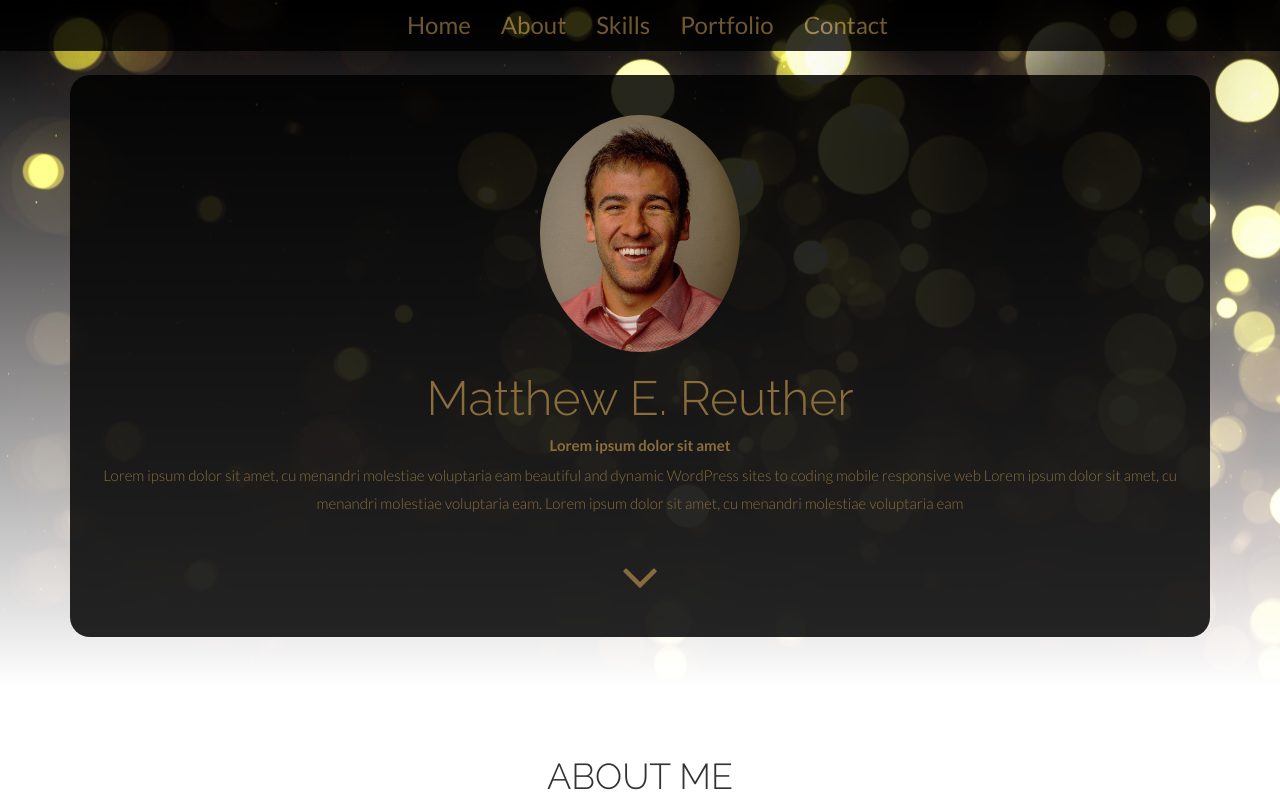
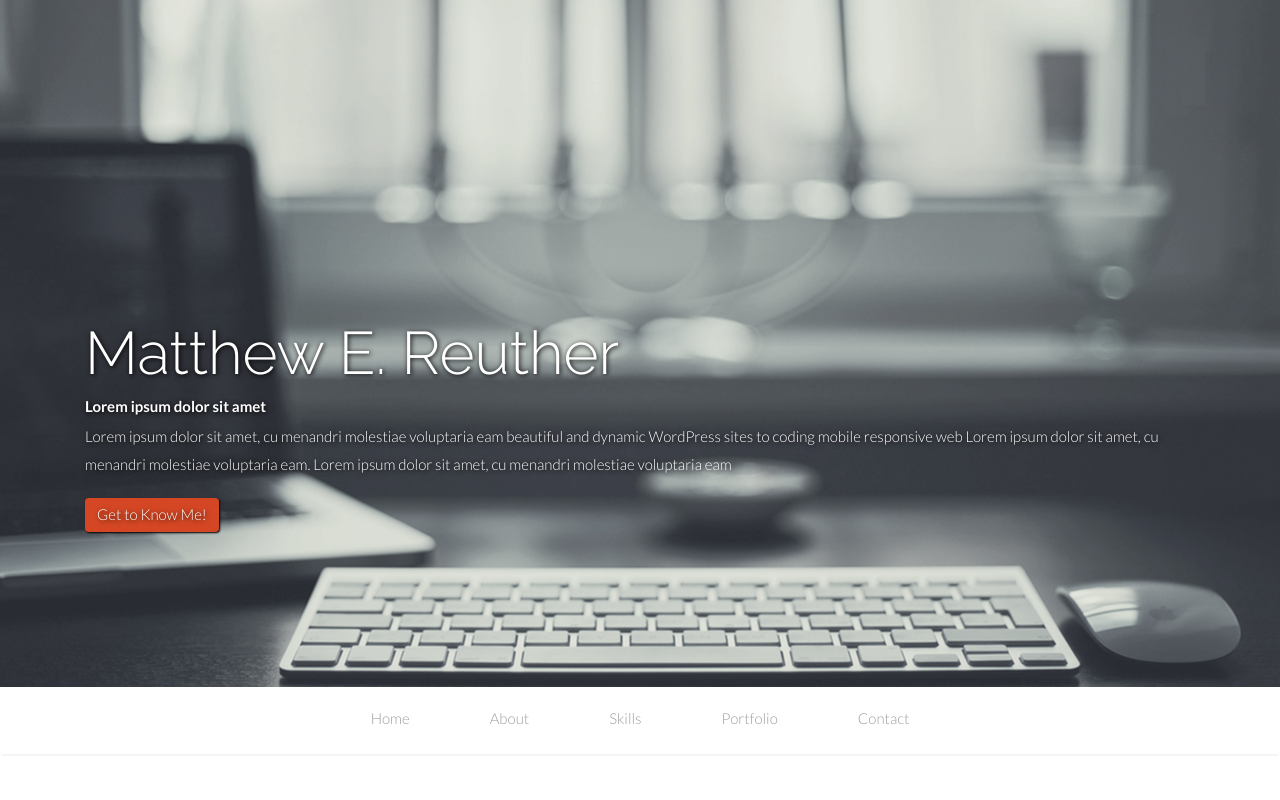
Before and after one commit to MatthewReuther/MatthewReuther.github.io, a website: page index.html in a window 1280 px wide. Shown: the top 800 px of the page. Drawn offline with Linux system fonts and the light colour scheme.

Commit message:
completely redesigned home page and added stickyjs still trying to figure out how it works also changed background color of skills page

```diff
--- a/app/css/main.css
+++ b/app/css/main.css
@@ -49,94 +49,174 @@ hr {
   text-align: center;
 }
 
-.navbar-collapse {
-  text-align:center;
-}
-.navbar-nav {
-    display:inline-block;
-    float: none;
+/***************   NAVBAR    **********/
+
+.navbar-inverse .navbar-nav > li > a {
+  padding-bottom: 38px;
+  padding-top: 20px;
+  font-size: 15px;
+  line-height: 20px;
+  padding: 10px 40px;
+  /*padding: 10px 10px;*/
+  margin: auto;
 }
 
-.navbar-inverse {
-  background-color: black;
-  border-color: black;
-  opacity: .8;
+
+.navbar-inverse .navbar-nav > li > a:hover {
+  padding-bottom: 38px;
+  padding-top: 20px;
+  font-size: 15px;
+  line-height: 20px;
+  padding: 10px 40px;
+  color: black;
+  margin: auto;
+}
+
+.navbar-inverse .navbar-nav > li > a:focus {
+  padding-bottom: 38px;
+  padding-top: 20px;
+  font-size: 15px;
+  line-height: 20px;
+  padding: 10px 40px;
+  color: black;
+  margin: auto;
+}
+
+.navbar-inverse  {
+  background-color: #FFF;
+  border-color: #FFF;
   font-weight: 200px;
-  font-size: 24px;
+  text-align: center;
+  border-bottom: 2px solid #f5f5f5;
+  margin: auto;
+}
+
+/*#navbar-main-sticky-wrapper {
+  width: 1277px;
+}
+
+.sticky-wrapper {
+  margin: auto;
+  text-align: center;
+  width: 1277px;
+}
+
+.is-sticky {
+  margin: auto;
+  text-align: center;
+  width: 1277px;
+}*/
+
+.navbar-nav {
+  padding: 10px;
+  display:inline-block;
+/*  float: right;*/
+  float: none;
+  margin: auto;
+}
+
+.navbar-nav:hover {
+  padding: 12px;
+  display:inline-block;
+/*  float: right;*/
+  float: none;
+  margin: auto;
+}
+
+#navbar-main {
+  margin: auto;
   text-align: center;
 }
 
-.navbar-inverse .navbar-nav li a {
-  color: #886B3A;
-  font-weight: 500;
-}
 
-.navbar-fixed-top .navbar-collapse {
-  max-height: 0px;
-}
 
 
 /* ==========================================================================
    Wrap Sections
    ========================================================================== */
 
+/***************   HOME PAGE     **********/
 #home{
-  min-height: 650px;
   padding-top: 40px;
-  background: linear-gradient(#000, transparent 0%),
-              linear-gradient(0deg, #fff, transparent),
-              #000 url('../../lights.jpg') repeat center;
-  background-position: left;
-  background-color: black;
+  background: url('../../main_background.png') no-repeat center;
   font-size: 15px;
-  padding-bottom: 50px;
+  padding-top: 40px;
+  padding-bottom: 135px;
+  text-shadow: 1px 1px 5px black;
 }
 
-#profile_container{
-  border-radius: 20px;
-  background-color: rgba(0,0,0,.85);
-  padding-top: 40px;
+#profile_container {
+  padding-top: 225px;
   padding-bottom: 20px;
   margin-top: 35px;
+  text-align: left;
+  color: white;
 }
 
-#profile_container i {
+#profile_container h1 {
+  text-shadow: 1px 1px 5px black;
   font-size: 60px;
-  margin: 10px 0;
-  color: #886B3A;
+  color: white;
+}
+
+.btn {
+  font-weight: 300;
+  font-size: 15px;
+  background-color: #D54724;
+  box-shadow: 1px 1px 2px black;
+  color: #fff;
   border: 0;
 }
-
-#profile_container img{
-  width: 200px;
-  border-radius: 60%;
-  opacity: .9;
+.btn:hover {
+  background-color: #C7422C;
+  color: #fff;
+  box-shadow: 1px 1px 5px black;
+  outline: 0px;
 }
 
-#about{
-  padding-top: 50px;
+.btn:focus {
+  background-color: #D54724;
+  color: #fff;
+  outline: 0px;
 }
 
+/***************   ABOUT PAGE     **********/
+
+#about{
+  padding-top: 80px;
+  padding-bottom: 140px;
+}
+
+.pro-pic {
+  display: block;
+  margin-top: 65px;
+  max-width: 650px;
+  max-height: 400px;
+  border-radius: 10px;
+}
+
+
+/***************   SKILLS PAGE     **********/
 #skills {
-  background: #f5f5f5;
-  padding-top: 50px;
-  padding-bottom: 120;
+  background: rgb(39, 151, 208);
+  padding-top: 80px;
+  padding-bottom: 120px;
   text-align: center;
 }
 #skills .fa {
-  color: #ffbf00;
+  color: #D54724;
 }
 #skills p {
   text-align: center;
+  color: #fff;
 }
 
-.row {
-  padding-bottom: 120px;
+#skills h2 {
+  text-align: center;
+  color: #fff;
 }
 
-.white h1 {
-  color: #999;
+#skills h3 {
+  text-align: center;
+  color: #fff;
 }
-.white p {
-  padding-top: 25px;
-}
--- a/app/js/main.js
+++ b/app/js/main.js
@@ -12,3 +12,7 @@ $(function() {
     }
   });
 });
+
+$(document).ready(function(){
+    $("#navbar-main").sticky({topSpacing:0, center:false});
+  });
--- a/index.html
+++ b/index.html
@@ -26,9 +26,23 @@
 
 </head>
 
+
+<!-- ==== HOME ==== -->
+  <div id="home" name="home">
+    <div class="container text-center">
+      <div id="profile_container" class="col-sm-12">
+        <h1>Matthew E. Reuther</h1>
+        <label>Lorem ipsum dolor sit amet</label>
+        <p> Lorem ipsum dolor sit amet, cu menandri molestiae voluptaria eam beautiful and dynamic WordPress sites to coding mobile responsive web Lorem ipsum dolor sit amet, cu menandri molestiae voluptaria eam. Lorem ipsum dolor sit amet, cu menandri molestiae voluptaria eam</p>
+        <a href="#about" class="btn btn-md">Get to Know Me!</a> </header>
+      </div>
+    </div>
+  </div>
+
+<!-- ==== ABOUT ==== -->
 <body data-spy="scroll" data-offset="0" data-target="#navbar-main">
   <div id="navbar-main">
-    <div class="navbar navbar-inverse navbar-fixed-top">
+    <div class="navbar navbar-inverse">
       <div class="container">
         <div class="navbar-header">
           <button type="button" class="navbar-toggle" data-toggle="collapse" data-target=".navbar-collapse"> <span class="icon-bar"></span> <span class="icon-bar"></span> <span class="icon-bar"></span> </button>
@@ -45,27 +59,12 @@
       </div>
     </div>
   </div>
-
-<!-- ==== HOME ==== -->
-  <div id="home" name="home">
-    <div class="container text-center">
-      <div id="profile_container" class="col-sm-12">
-        <img src="../../ProfessionalPicture.jpg" alt="Matthew E. Reuther">
-        <h1 class="text-warning">Matthew E. Reuther</h1>
-        <label class="text-warning">Lorem ipsum dolor sit amet</label>
-        <p class="text-warning">Lorem ipsum dolor sit amet, cu menandri molestiae voluptaria eam beautiful and dynamic WordPress sites to coding mobile responsive web Lorem ipsum dolor sit amet, cu menandri molestiae voluptaria eam. Lorem ipsum dolor sit amet, cu menandri molestiae voluptaria eam</p>
-        <a href="#about"><i class="fa fa-angle-down"></i>
-      </div>
-    </div>
-  </div>
-
-<!-- ==== ABOUT ==== -->
   <div id="about" name="about">
     <div class="container">
       <div class="row white">
         <h2 class="centered">ABOUT ME</h2>
         <hr>
-      <div class="col-md-6"> <img class="img-responsive" src="nashville.jpg" align=""> </div>
+        <div class="col-md-6"> <img class="img-responsive pro-pic" src="ProfessionalPicture.jpg" align=""> </div>
         <div class="col-md-6">
           <h3>Who am I</h3>
           <p>Lorem ipsum dolor sit amet, quo meis audire placerat eu, te eos porro veniam. An everti maiorum detracto mea. Eu eos dicam voluptaria, erant bonorum albucius et per, ei sapientem accommodare est. Saepe dolorum constituam ei vel. Te sit malorum ceteros repudiandae, ne tritani adipisci vis.</p>
@@ -113,8 +112,8 @@
   </div>
 </div>
 
-
 <script src="bower_components/jquery/dist/jquery.min.js"></script>
+<script src="bower_components/stickyjs/stickyjs.js"></script>
 <script src="app/js/main.js"></script>
 
 </body>
```
Also changed, not shown: main_background.png (added). Lines whose indentation alone changed are shown as unchanged.
